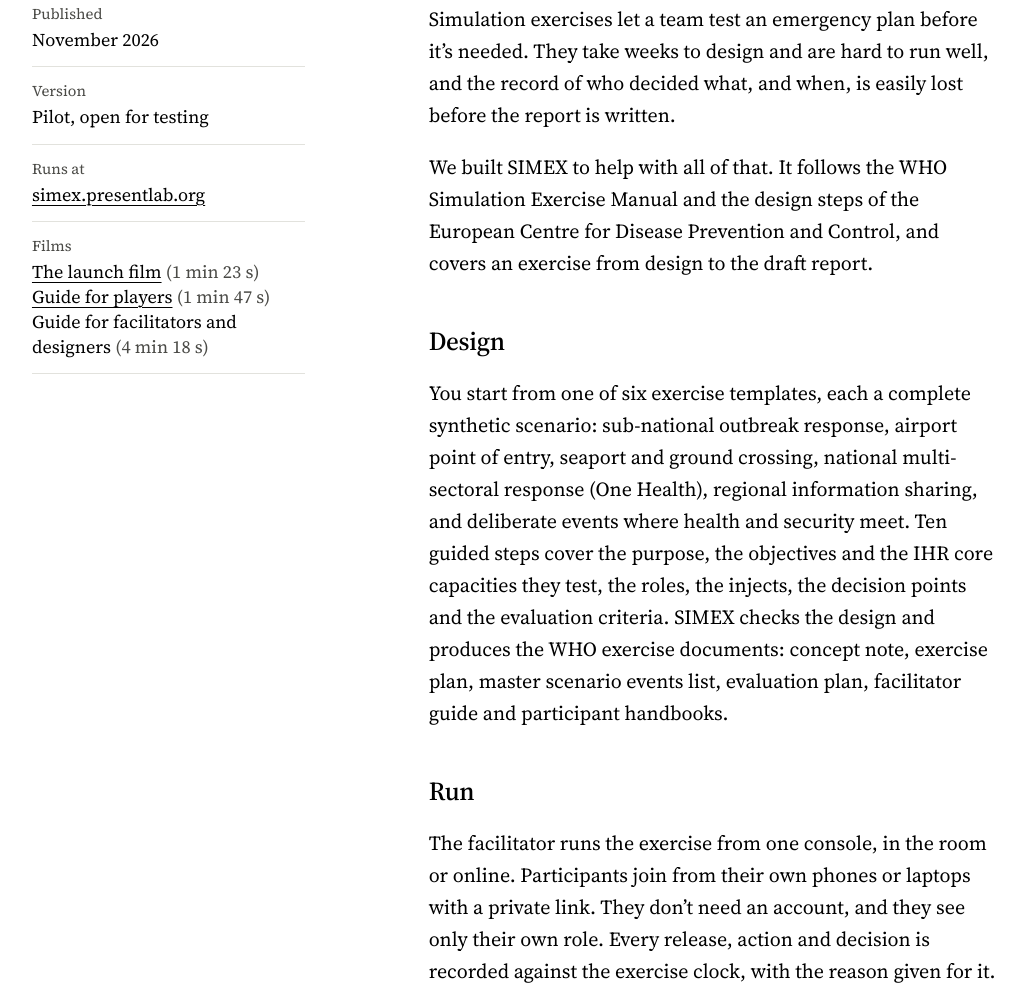
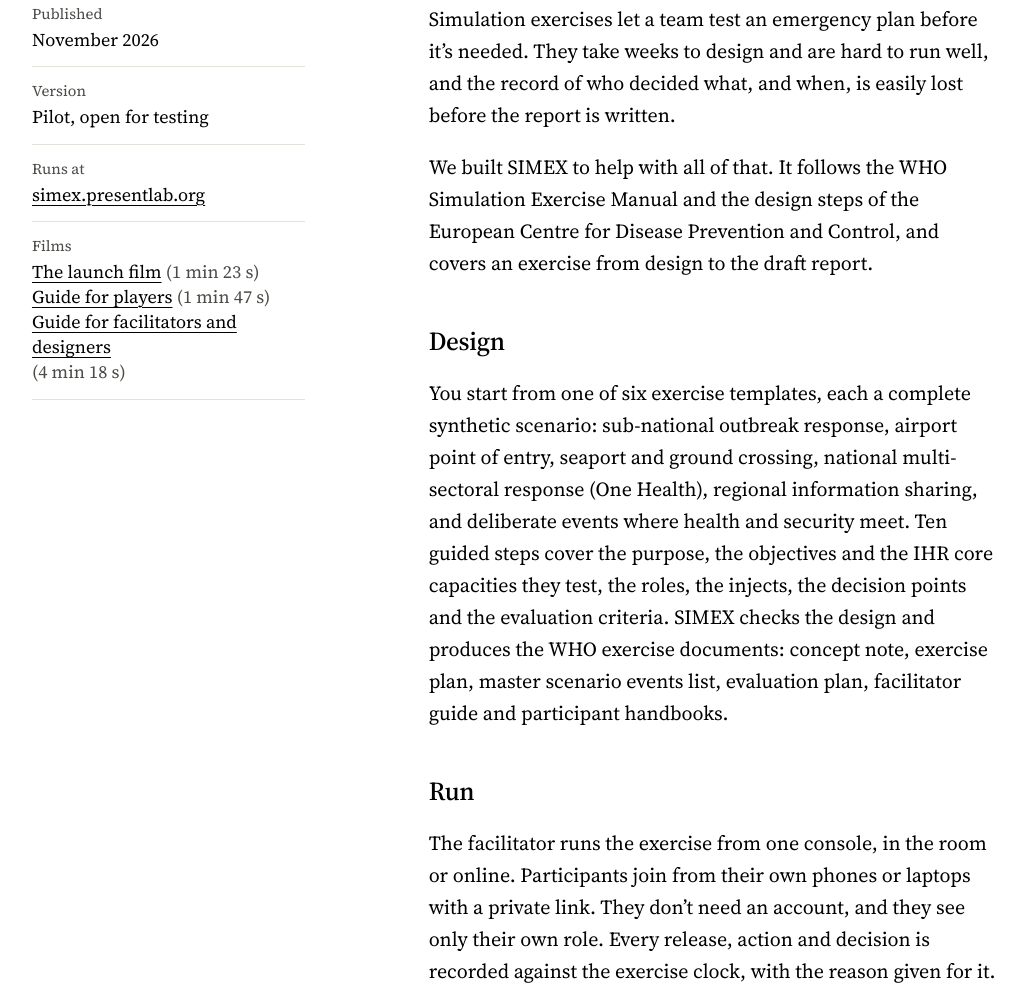
Before and after one commit to Akinloluwinc/presentlab-website, an Eleventy site: page src/notes/simex.md in a window 1280 px wide. Shown: the part 1224-2214 px from the top of the page, without its empty margins (25-1050 px from the left). Built offline with nearby package versions, Linux system fonts and the light colour scheme; Eleventy itself is replaced by a stand-in of ours; files that its build step writes are made by us from their sources.

Commit message:
SIMEX note: add the YouTube link for the guide for facilitators and designers
All three films now have links (youtu.be/GA07tPy2Jt0 for this one), so all three
appear on the live site.

Co-Authored-By: Claude Opus 5.5 <noreply@anthropic.com>
Claude-Session: https://claude.ai/code/session_01G2VjZPQAiJYoLxWJvs8ah6

```diff
--- a/src/notes/simex.md
+++ b/src/notes/simex.md
@@ -17,7 +17,7 @@ films:
     poster: /assets/uploads/simex-player-guide-poster.jpg
   - title: Guide for facilitators and designers
     length: 4 min 18 s
-    url: ""
+    url: "https://youtu.be/GA07tPy2Jt0"
     poster: /assets/uploads/simex-facilitator-guide-poster.jpg
 ---
 Simulation exercises let a team test an emergency plan before it’s needed. They take weeks to design and are hard to run well, and the record of who decided what, and when, is easily lost before the report is written.
```
